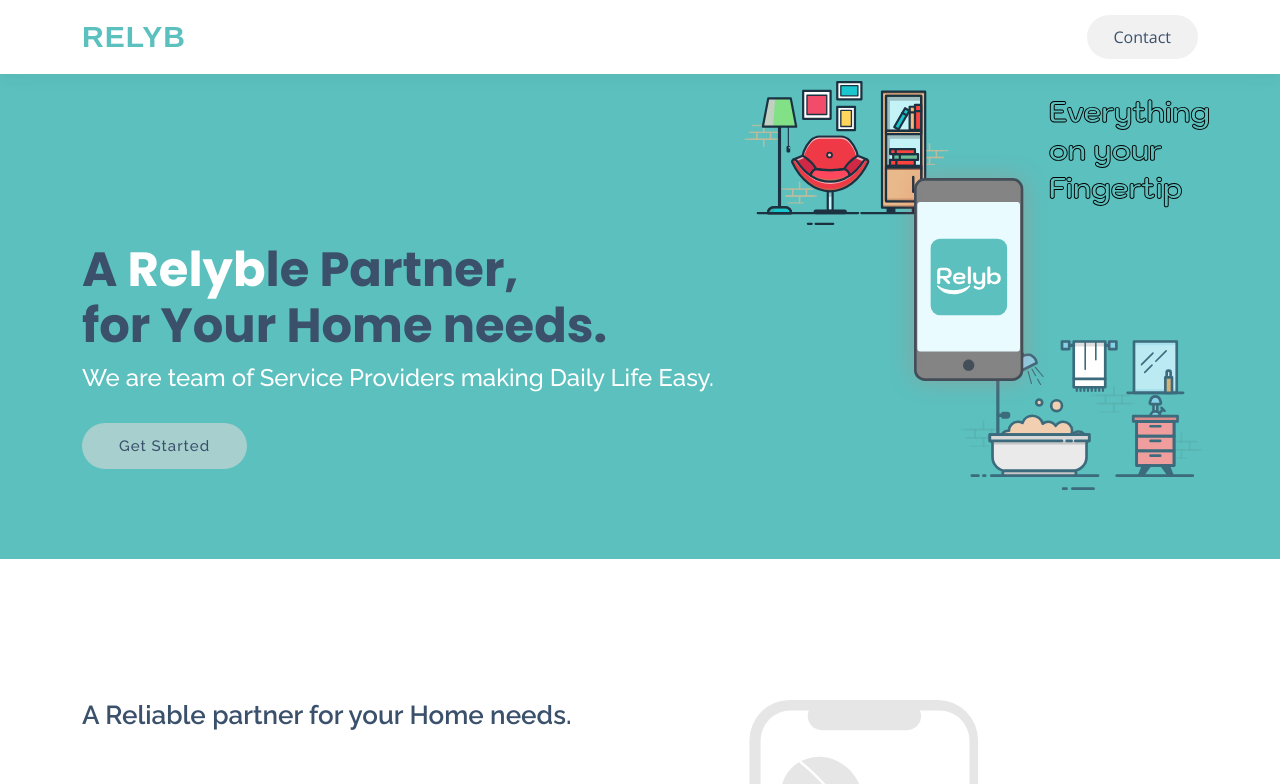
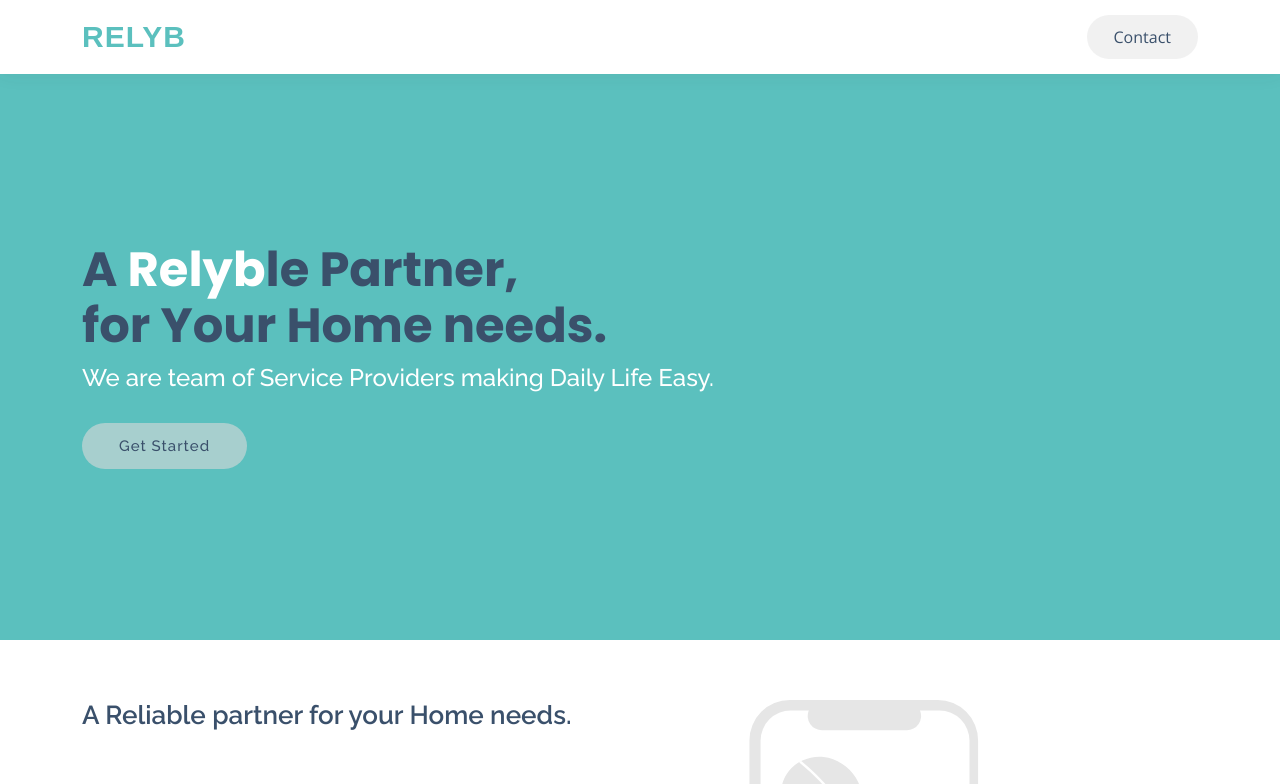
Before and after one commit to arpitsoni2001/relyb, a plain HTML site: page index.html in a window 1280 px wide. Shown: the top 784 px of the page. Drawn offline with nearby package versions, Linux system fonts and the light colour scheme; a web font is replaced by a local one.

Commit message:
Update style.css

```diff
--- a/assets/css/style.css
+++ b/assets/css/style.css
@@ -420,7 +420,7 @@ h6 {
 #hero {
   width: 100%;
   height: 80vh;
-  /* background: rgb(255, 255, 255) !important; */
+  background: rgb(255, 255, 255) !important;
   /* background: url("../img/hero-bg.jpg") top center; */
   background-size: cover;
   position: relative;
@@ -435,18 +435,13 @@ h6 {
   left: 0;
   right: 0;
 }
-@media screen and (min-width:1024px) {
+/*
+@media screen (min-width:1024px) {
   #hero:before {
-    /* content: ""; */
     background: url(/assets/img/bg2.svg) no-repeat;
-    background-size: 100%;
-    /* position: absolute; */
-    bottom: 0;
-    top: 0;
-    left: 0;
-    right: 0;
-  }
-}
+    background-size : 100vw;
+  }
+}  */
 /*
 #container-1 {
   background: url(/assets/img/new-bg.svg) no-repeat;
```
